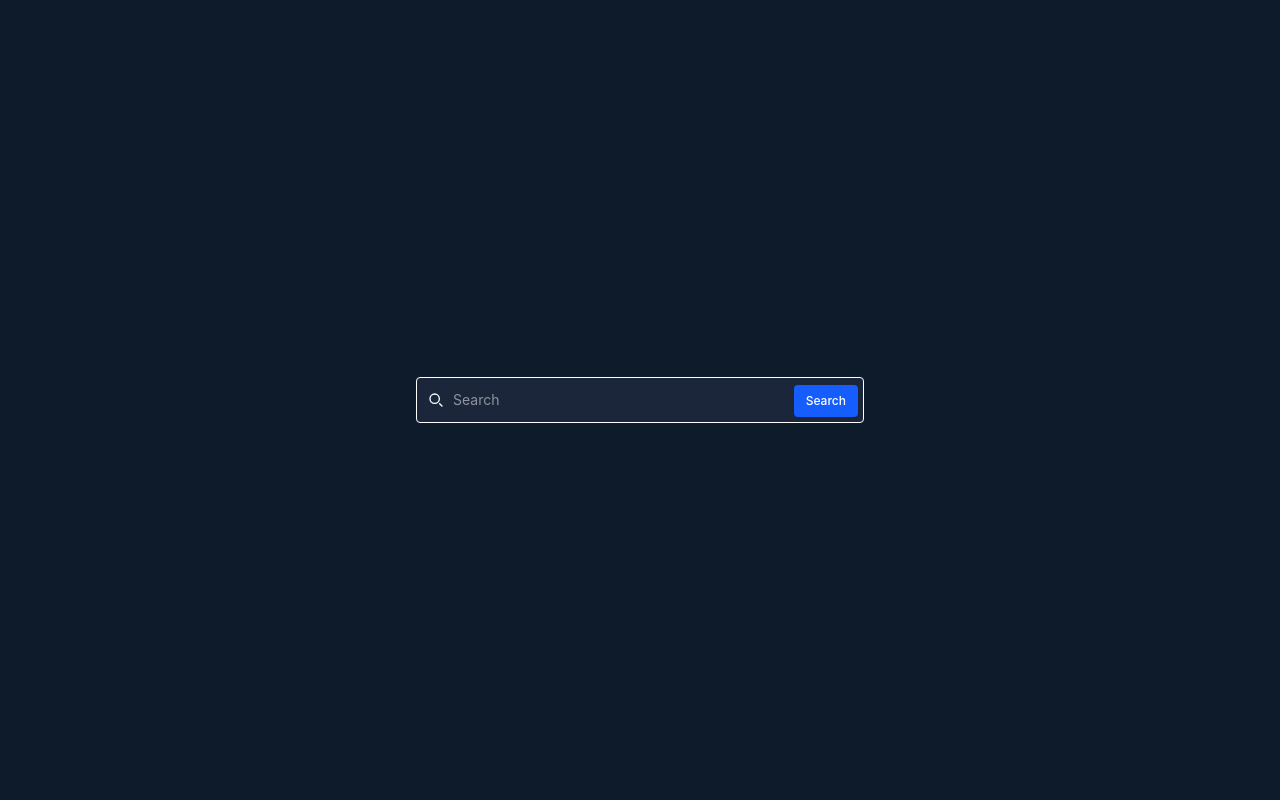
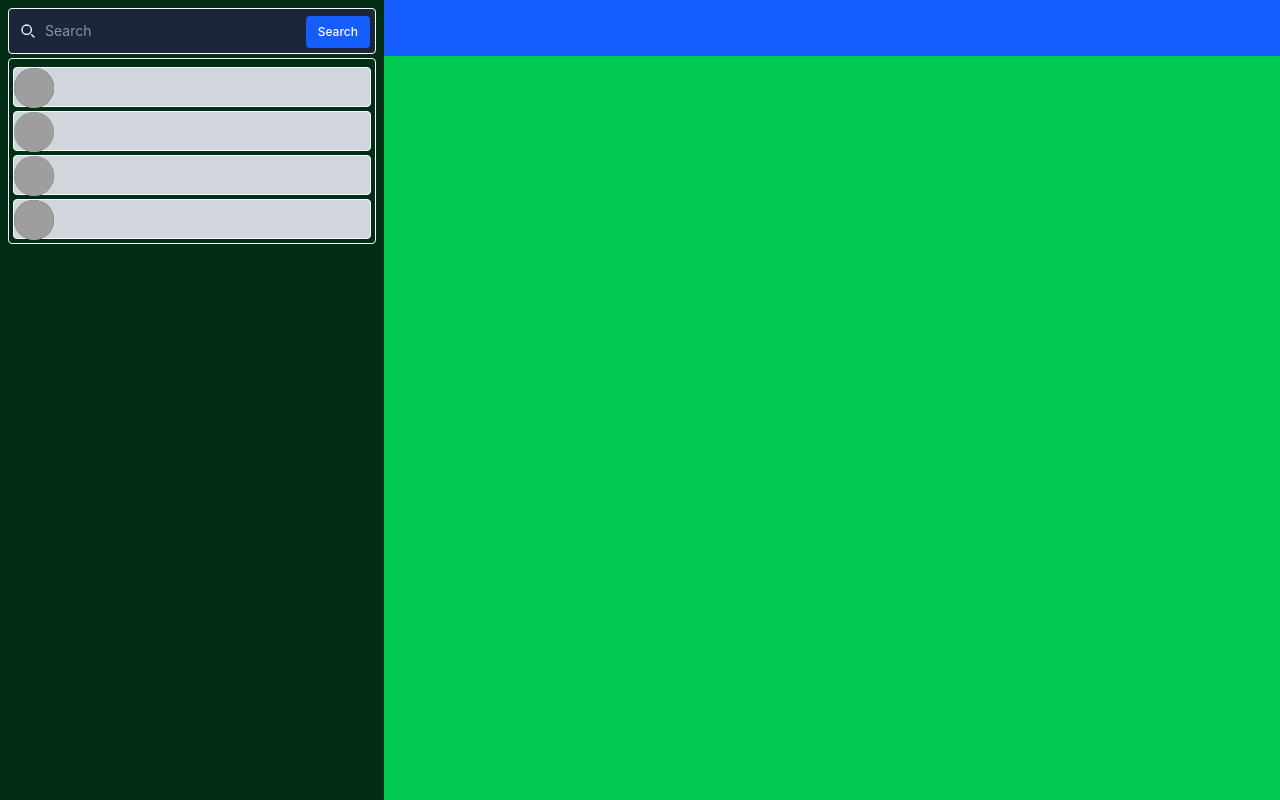
Before and after one commit to zunaiddev/fortexa-frontend, a React (Vite) app: page /test in a window 1280 px wide. Built offline with nearby package versions, Linux system fonts and the light colour scheme; grey boxes are pictures that could not be loaded.

Commit message:
Designed a basic latout of chat screen

```diff
--- a/src/components/LeftChatPanel.tsx
+++ b/src/components/LeftChatPanel.tsx
@@ -1,7 +1,9 @@
+import SearchInput from "./SearchInput.tsx";
+
 function LeftChatPanel() {
     return (
-        <div className="">
-
+        <div className=" h-full sm:w-screen sm:max-w-sm p-2 absolute w-screen bg-green-950 sm:relative">
+            <SearchInput/>
         </div>
     );
 }
--- /dev/null
+++ b/src/components/RightChatPanel.tsx
@@ -0,0 +1,12 @@
+function RightChatPanel() {
+    return (
+        <div className="bg-green-500 h-full w-full">
+            <div className="flex h-14 w-full bg-blue-600">
+
+            </div>
+            <div className="flex flex-col"></div>
+        </div>
+    );
+}
+
+export default RightChatPanel;
--- a/src/components/SearchInput.tsx
+++ b/src/components/SearchInput.tsx
@@ -1,5 +1,6 @@
 import type {InputHTMLAttributes} from "react";
 import SearchIcon from "../assets/SearchIcon.tsx";
+import ProfilePic from "./ProfilePic.tsx";
 
 interface Props extends InputHTMLAttributes<HTMLInputElement> {
     onClick?: () => void;
@@ -7,7 +8,7 @@ interface Props extends InputHTMLAttributes<HTMLInputElement> {
 
 function SearchInput({onClick, ...props}: Props) {
     return (
-        <form className="max-w-md mx-auto w-full">
+        <form className="max-w-md mx-auto w-full relative">
             <label htmlFor="search" className="block mb-2.5 text-sm font-medium text-heading sr-only ">Search</label>
             <div className="relative">
                 <div className="absolute inset-y-0 flex items-center ps-3 pointer-events-none">
@@ -20,8 +21,28 @@ function SearchInput({onClick, ...props}: Props) {
                         className="absolute inset-e-1.5 bottom-1.5 text-white bg-blue-600 shadow-xs font-medium leading-5 rounded text-xs px-3 py-1.5 cursor-pointer">Search
                 </button>
             </div>
+            <SearchResults/>
         </form>
     );
 }
 
+function SearchResults() {
+    return (
+        <div
+            className="absolute w-full max-h-100 bg-green-950 mt-1 rounded border border-gray-50 overflow-y-auto px-1 py-1">
+            <SearchResult/>
+            <SearchResult/>
+            <SearchResult/>
+            <SearchResult/>
+
+        </div>
+    );
+}
+
+function SearchResult() {
+    return <div className="flex w-full h-10 bg-gray-300 mt-1 rounded border border-gray-50">
+        <ProfilePic src={"jbx"}/>
+    </div>
+}
+
 export default SearchInput;
--- /dev/null
+++ b/src/pages/ChatScreen.tsx
@@ -0,0 +1,13 @@
+import LeftChatPanel from "../components/LeftChatPanel.tsx";
+import RightChatPanel from "../components/RightChatPanel.tsx";
+
+function ChatScreen() {
+    return (
+        <div className="w-full h-full flex">
+            <LeftChatPanel/>
+            <RightChatPanel/>
+        </div>
+    );
+}
+
+export default ChatScreen;
--- a/src/pages/chatScreen.tsx
+++ /dev/null
@@ -1,9 +0,0 @@
-function ChatScreen() {
-    return (
-        <div>
-
-        </div>
-    );
-}
-
-export default ChatScreen;
--- a/src/routes/AppRoutes.tsx
+++ b/src/routes/AppRoutes.tsx
@@ -6,7 +6,7 @@ import NotFound from "../pages/NotFound.tsx";
 import AuthLayout from "../layout/AuthLayout.tsx";
 import Login from "../pages/Login.tsx";
 import Signup from "../pages/Signup.tsx";
-import Test from "../pages/Test.tsx";
+import ChatScreen from "../pages/ChatScreen.tsx";
 
 const router = createBrowserRouter([{
     path: "/",
@@ -38,7 +38,7 @@ const router = createBrowserRouter([{
         },
         {
             path: "/test",
-            element: <Test/>
+            element: <ChatScreen/>
         },
         {
             path: "*",
```
